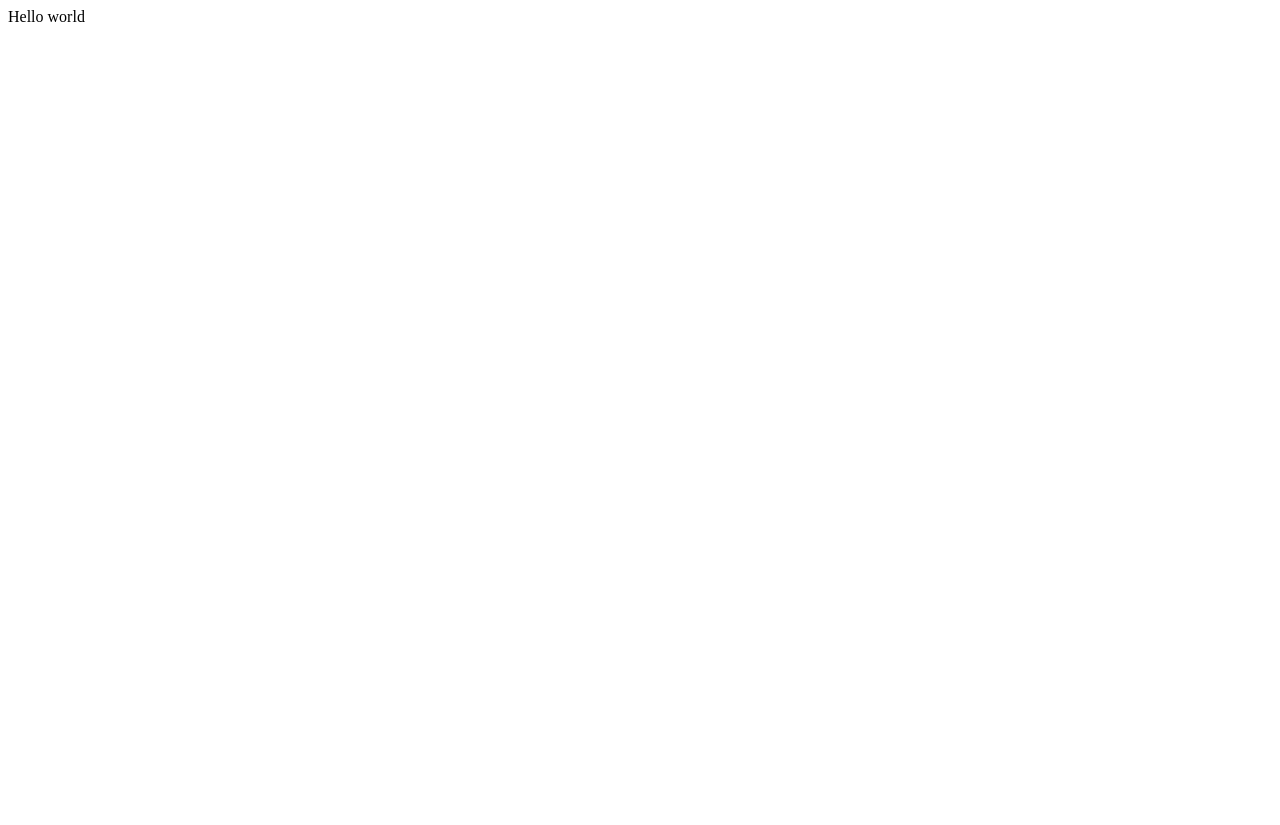
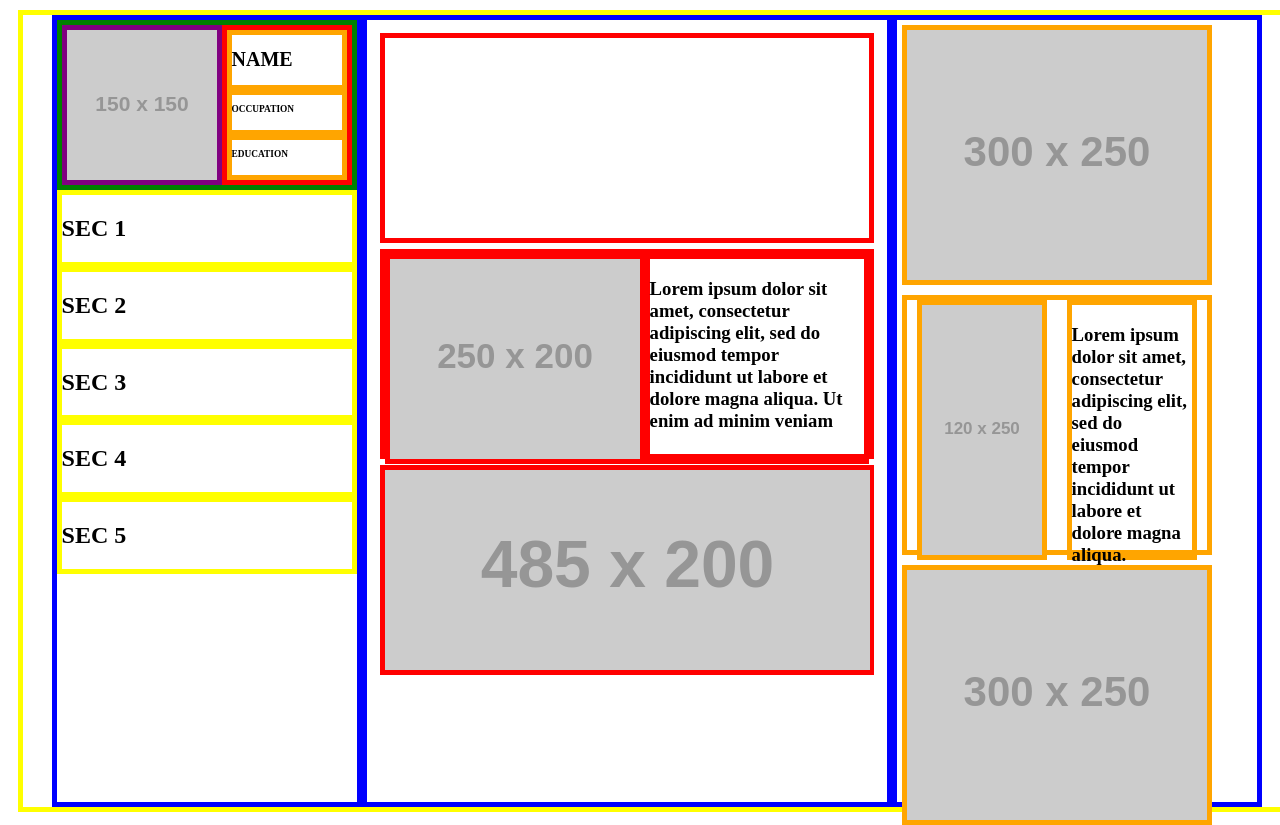
Before and after one commit to ncar7870/github-portfolio, a plain HTML site: page index.html in a window 1280 px wide. Drawn offline with Linux system fonts and the light colour scheme; placeholder pictures from the web are drawn by us.

Commit message:
Main HTML and CSS template placed w visible borders

```diff
--- a/index.html
+++ b/index.html
@@ -9,14 +9,79 @@
 </head>
 
 <body>
-  Hello world
+  <div class="main_cont">
+    <div class="cont_row_1">
+      <div class="bigsec1">
+        <div class="img">
+          <img src="https://via.placeholder.com/150">
+        </div>
+        <div class="noe">
+          <div class="name">
+            <h1>NAME</h1>
+          </div>
+          <div class="occ">
+            <h3>OCCUPATION</h3>
+          </div>
+          <div class="edu">
+            <h3>EDUCATION</h3>
+          </div>
+        </div>
+      </div>
+      <div class="sec1">
+        <h2>SEC 1</h2>
+      </div>
+      <div class="sec2">
+        <h2>SEC 2</h2>
+      </div>
+      <div class="sec3">
+        <h2>SEC 3</h2>
+      </div>
+      <div class="sec4">
+        <h2>SEC 4</h2>
+      </div>
+      <div class="sec5">
+        <h2>SEC 5</h2>
+      </div>
+    </div>
+    <div class="cont_row_2">
+      <div class="gallery">
+      </div>
+      <div class="post2">
+        <div class="ip2">
+          <img src="https://via.placeholder.com/250x200.png">
+        </div>
+        <div class="tp2">
+          <h3>Lorem ipsum dolor sit amet, consectetur adipiscing elit, sed do eiusmod tempor incididunt ut labore et dolore magna aliqua. Ut enim ad minim veniam</h3>
+        </div>
+      </div>
+      <div class="post3">
+        <img src="https://via.placeholder.com/485x200.png">
+      </div>
+    </div>
+    <div class="cont_row_3">
+      <div class="lp1_3">
+        <img src="https://via.placeholder.com/300x250.png">
+      </div>
+      <div class="lp2_3">
+        <div class="lp2_3_i">
+          <img src="https://via.placeholder.com/120x250.png">
+        </div>
+        <div class="lp2_3_t">
+          <h3>Lorem ipsum dolor sit amet, consectetur adipiscing elit, sed do eiusmod tempor incididunt ut labore et dolore magna aliqua.</h3>
+        </div>
+      </div>
+      <div class="lp3_3">
+        <img src="https://via.placeholder.com/300x250.png">
+      </div>
+    </div>
+  </div>
+
+
+
+
+
+
   <script src="script.js"></script>
-
- <!--
-  This script places a badge on your repl's full-browser view back to your repl's cover
-  page. Try various colors for the theme: dark, light, red, orange, yellow, lime, green,
-  teal, blue, blurple, magenta, pink!
-  -->
   <script src="https://replit.com/public/js/replit-badge.js" theme="blue" defer></script>
 </body>
 
--- a/style.css
+++ b/style.css
@@ -2,3 +2,136 @@ html, body {
   height: 100%;
   width: 100%;
 }
+.main_cont{
+  display: flex;
+  justify-content: center;
+  border:yellow 5px solid;
+  margin:10px;
+  height:99%;
+  width:99%;
+}
+.cont_row_1{
+  display: flex;
+  flex-direction: column;
+  border:blue 5px solid;
+  width:300px;
+}
+.bigsec1{
+  display: flex;
+  flex-direction: row;
+  border:green 5px solid;
+}
+.img{
+  border:purple 5px solid;
+  width:150px;
+  height:150px;
+}
+.noe{
+  display: flex;
+  flex-direction: column;
+  border: 5px solid red;
+  width:150px;
+  height:150px;
+}
+.name{
+  border:orange 5px solid;
+  font-size:10px;
+  height:60px;
+}
+.occ{
+  border:orange 5px solid;
+  font-size:8px;
+  height:45px;
+}
+.edu{
+  border:orange 5px solid;
+  font-size:8px;
+  height:45px;
+}
+.sec1{
+  border:yellow 5px solid;
+}
+.sec2{
+  border:yellow 5px solid;
+}
+.sec3{
+  border:yellow 5px solid;
+}
+.sec4{
+  border:yellow 5px solid;
+}
+.sec5{
+  border:yellow 5px solid;
+}
+.cont_row_2{
+  display: flex;
+  flex-direction: column;
+  border:blue 5px solid;
+  padding:10px;
+  width:500px;
+}
+.gallery{
+  border:red 5px solid;
+  height:200px;
+  margin:3px;
+}
+.post2{
+  display:flex;
+  flex-direction:row;
+  border:red 5px solid;
+  height:200px;
+  margin:3px;
+}
+.ip2{
+  border:red 5px solid;
+  height:200px;
+  width:250px;
+
+}
+.tp2{
+  border:red 5px solid;
+  height:200px;
+  width:250px;
+}
+.post3{
+  border:red 5px solid;
+  height:200px;
+  margin:3px;
+}
+.cont_row_3{
+  display: flex;
+  flex-direction: column;
+  border:blue 5px solid;
+  width:360px;
+}
+.lp1_3{
+  border:orange 5px solid;
+  height:250px;
+  width:300px;
+  margin:5px;
+}
+.lp2_3{
+  display: flex;
+  flex-direction: row;
+  justify-content: space-around;
+  border:orange 5px solid;
+  height:250px;
+  width:300px;
+  margin:5px;
+}
+.lp2_3_i{
+  border:orange 5px solid;
+  width:120px;
+  height:250px;
+}
+.lp2_3_t{
+  border:orange 5px solid;
+  width:120px;
+  height:250px;
+}
+.lp3_3{
+  border:orange 5px solid;
+  height:250px;
+  width:300px;
+  margin:5px;
+}
```
